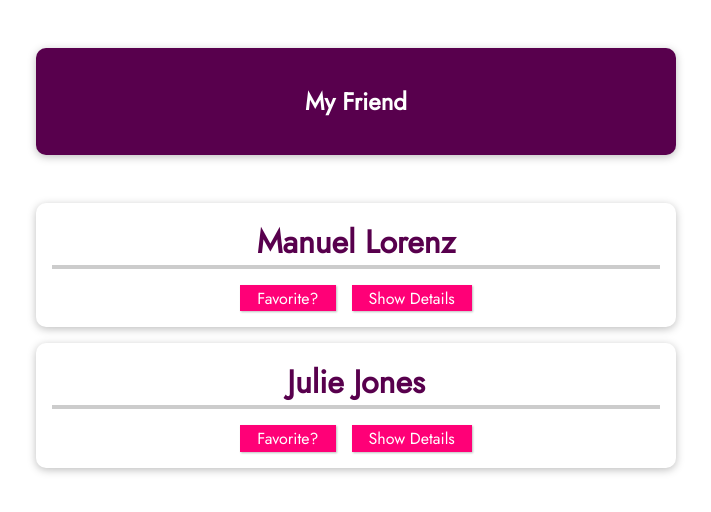
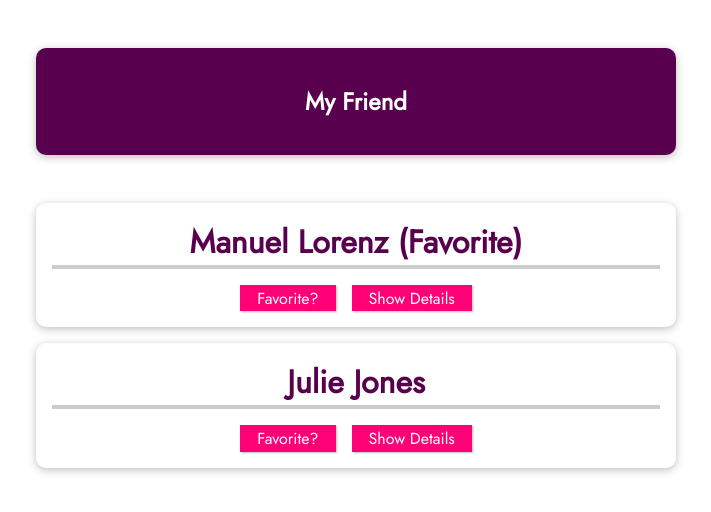
Before and after one commit to nuhptr/vue-academind, a Vue app in the folder vue-first-app/: page / in a window 1280 px wide. Shown: the top 512 px of the page, without its empty margins (284-995 px from the left). Built offline with nearby package versions, Linux system fonts and the light colour scheme.

Commit message:
emitting event

```diff
--- a/vue-first-app/src/App.vue
+++ b/vue-first-app/src/App.vue
@@ -10,18 +10,28 @@ export default {
                name: "Manuel Lorenz",
                phone: "0123 45678 90",
                email: "manuel@gmail.com",
+               isFavorite: true,
             },
             {
                id: "julie",
                name: "Julie Jones",
                phone: "0987 654 321",
                email: "julie@gmail.com",
+               isFavorite: false,
             },
          ],
       };
    },
    components: {
       FriendContact,
+   },
+   methods: {
+      toggleFavoriteStatus(friendId) {
+         const identifiedFriend = this.friends.find(
+            (friend) => friend.id === friendId
+         );
+         identifiedFriend.isFavorite = !identifiedFriend.isFavorite;
+      },
    },
 };
 </script>
@@ -33,12 +43,14 @@ export default {
       </header>
       <ul>
          <FriendContact
-            v-for="(friend, index) in friends"
-            :key="index"
+            v-for="friend in friends"
+            :key="friend.id"
+            :id="friend.id"
             :name="friend.name"
             :phoneNumber="friend.phone"
             :emailAddress="friend.email"
-            :isFavorite="false" />
+            :isFavorite="friend.isFavorite"
+            @toggle-favorite="toggleFavoriteStatus" />
       </ul>
    </section>
 </template>
--- a/vue-first-app/src/components/FriendContact.vue
+++ b/vue-first-app/src/components/FriendContact.vue
@@ -1,6 +1,10 @@
 <script>
 export default {
    props: {
+      id: {
+         type: String,
+         required: true,
+      },
       name: {
          type: String,
          required: true,
@@ -23,10 +27,21 @@ export default {
          },
       },
    },
+   // defining and validating custom events
+   emits: {
+      "toggle-favorite": function (id) {
+         if (id) {
+            console.info("id " + id);
+            return true;
+         } else {
+            console.warn("No id provided for toggle-favorite event");
+            return false;
+         }
+      },
+   },
    data() {
       return {
          detailsAreVisible: false,
-         friendIsFavorite: this.isFavorite,
       };
    },
    methods: {
@@ -34,7 +49,7 @@ export default {
          this.detailsAreVisible = !this.detailsAreVisible;
       },
       toggleFavorite() {
-         this.friendIsFavorite = !this.friendIsFavorite;
+         this.$emit("toggle-favorite", this.id);
       },
    },
 };
@@ -44,7 +59,7 @@ export default {
    <li>
       <h2>
          {{ name ? name : "No data" }}
-         {{ friendIsFavorite ? "(Favorite)" : "" }}
+         {{ isFavorite ? "(Favorite)" : "" }}
       </h2>
       <button style="margin-right: 1rem" @click="toggleFavorite">
          Favorite?
```
Also changed, not shown: 2 other files (tests, documents, lock files or other folders).
